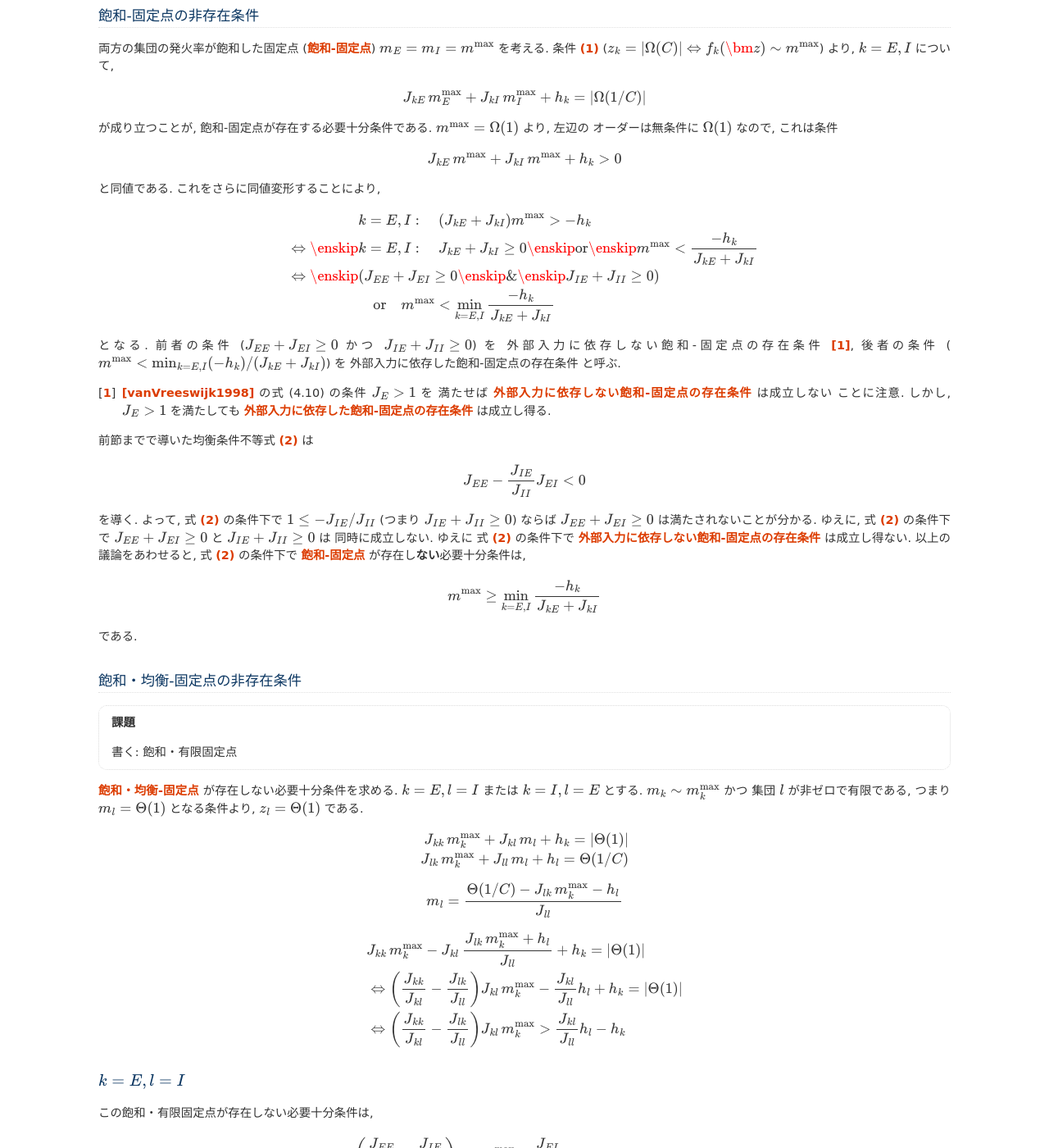
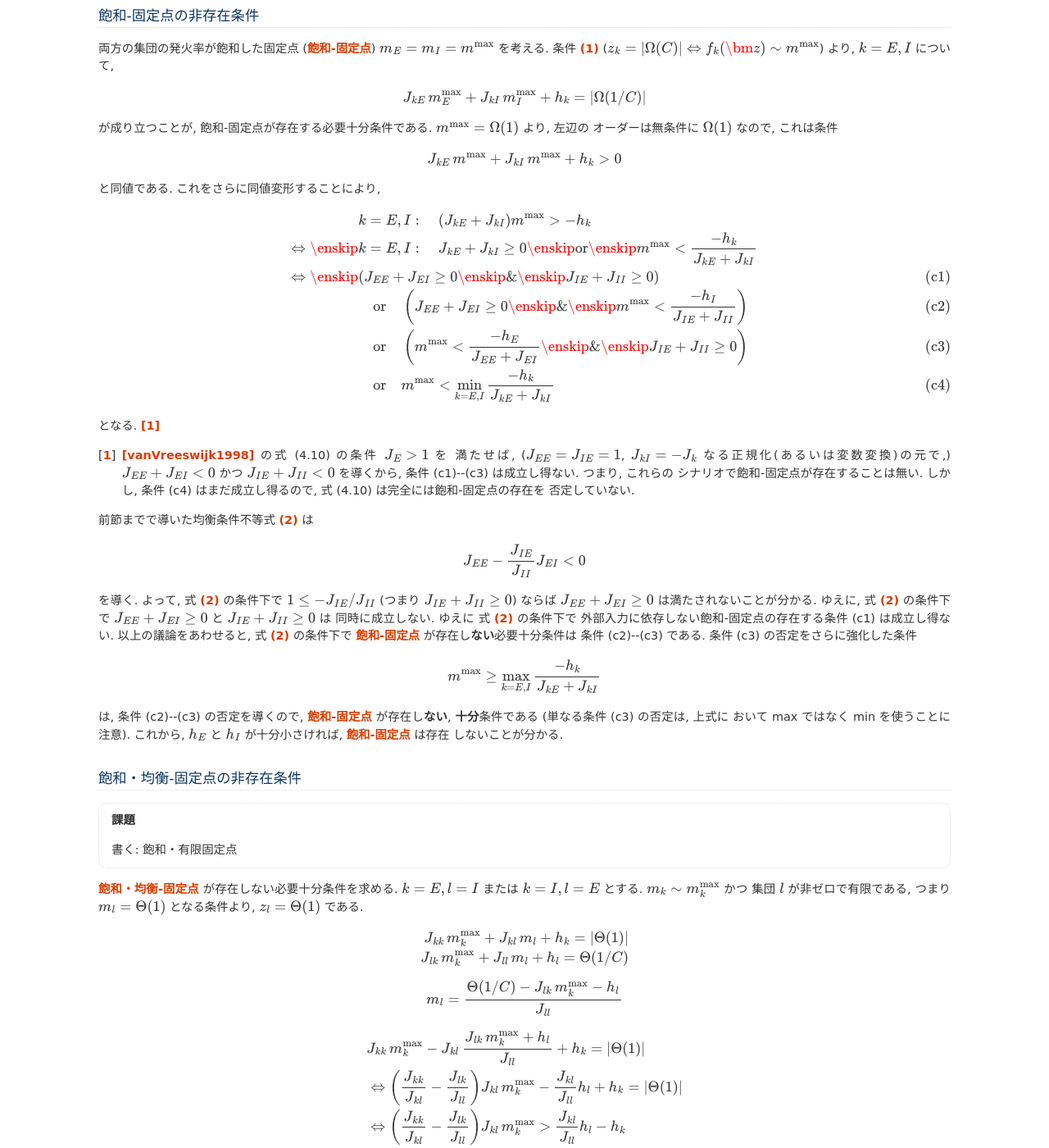
Before and after one commit to tkf/balance-tutorial-ja, a Sphinx documentation site: the page built from source/balance_network/balance_inequality.rst, in a window 1280 px wide and 1400 px high, scrolled down 2686 px. Shown: the whole window at 82% size. Built offline with Sphinx 7.4.7, drawn with Linux system fonts in a browser that asks for light colours; formulas are drawn with MathJax 3.

Commit message:
"飽和-固定点の非存在条件" のバグを修正

```diff
--- a/source/balance_network/balance_inequality.rst
+++ b/source/balance_network/balance_inequality.rst
@@ -324,21 +324,40 @@
          \enskip \& \enskip
          J_{IE} + J_{II} \ge 0
        \right)
+       \tag{c1}
+     \\
+     & \quad \text{or} \quad
+       \left(
+         J_{EE} + J_{EI} \ge 0
+         \enskip \& \enskip
+         m^{\max} < \frac{- h_I}{J_{IE} + J_{II}}
+       \right)
+       \tag{c2}
+     \\
+     & \quad \text{or} \quad
+       \left(
+         m^{\max} < \frac{- h_E}{J_{EE} + J_{EI}}
+         \enskip \& \enskip
+         J_{IE} + J_{II} \ge 0
+       \right)
+       \tag{c3}
      \\
      & \quad \text{or} \quad
        m^{\max} < \min_{k=E,I} \frac{- h_k}{J_{kE} + J_{kI}}
+       \tag{c4}
    \end{align*}
 
-となる.  前者の条件
-(:math:`J_{EE} + J_{EI} \ge 0` かつ :math:`J_{IE} + J_{II} \ge 0`)
-を _`外部入力に依存しない飽和-固定点の存在条件` [#]_, 後者の条件
-(:math:`m^{\max} < \min_{k=E,I} (- h_k)/(J_{kE} + J_{kI})`)
-を _`外部入力に依存した飽和-固定点の存在条件` と呼ぶ.
+となる.
+[#]_
 
 .. [#] [vanVreeswijk1998]_ の式 (4.10) の条件 :math:`J_E > 1` を
-   満たせば `外部入力に依存しない飽和-固定点の存在条件`_ は成立しない
-   ことに注意.  しかし, :math:`J_E > 1` を満たしても
-   `外部入力に依存した飽和-固定点の存在条件`_ は成立し得る.
+   満たせば, (:math:`J_{EE} = J_{IE} = 1`, :math:`J_{kI} = - J_k`
+   なる正規化(あるいは変数変換)の元で,)
+   :math:`J_{EE} + J_{EI} < 0` かつ :math:`J_{IE} + J_{II} < 0`
+   を導くから, 条件 (c1)--(c3) は成立し得ない.  つまり, これらの
+   シナリオで飽和-固定点が存在することは無い.  しかし, 条件 (c4)
+   はまだ成立し得るので, 式 (4.10) は完全には飽和-固定点の存在を
+   否定していない.
 
 前節までで導いた均衡条件不等式 :eq:`balance-inequality` は
 
@@ -352,15 +371,20 @@
 ゆえに, 式 :eq:`balance-inequality` の条件下で
 :math:`J_{EE} + J_{EI} \ge 0` と :math:`J_{IE} + J_{II} \ge 0` は
 同時に成立しない.   ゆえに 式 :eq:`balance-inequality` の条件下で
-`外部入力に依存しない飽和-固定点の存在条件`_ は成立し得ない.
+外部入力に依存しない飽和-固定点の存在する条件 (c1) は成立し得ない.
 以上の議論をあわせると, 式 :eq:`balance-inequality` の条件下で
-`飽和-固定点`_ が存在し\ **ない**\ 必要十分条件は,
+`飽和-固定点`_ が存在し\ **ない**\ 必要十分条件は 条件 (c2)--(c3)
+である.  条件 (c3) の否定をさらに強化した条件
 
 .. math::
 
-   m^{\max} \ge \min_{k=E,I} \frac{- h_k}{J_{kE} + J_{kI}}
+   m^{\max} \ge \max_{k=E,I} \frac{- h_k}{J_{kE} + J_{kI}}
 
-である.
+は, 条件 (c2)--(c3) の否定を導くので, `飽和-固定点`_ が存在し\
+**ない**, **十分**\ 条件である (単なる条件 (c3) の否定は, 上式に
+おいて max ではなく min を使うことに注意).  これから,
+:math:`h_E` と :math:`h_I` が十分小さければ, `飽和-固定点`_ は存在
+しないことが分かる.
 
 
 飽和・均衡-固定点の非存在条件
```
